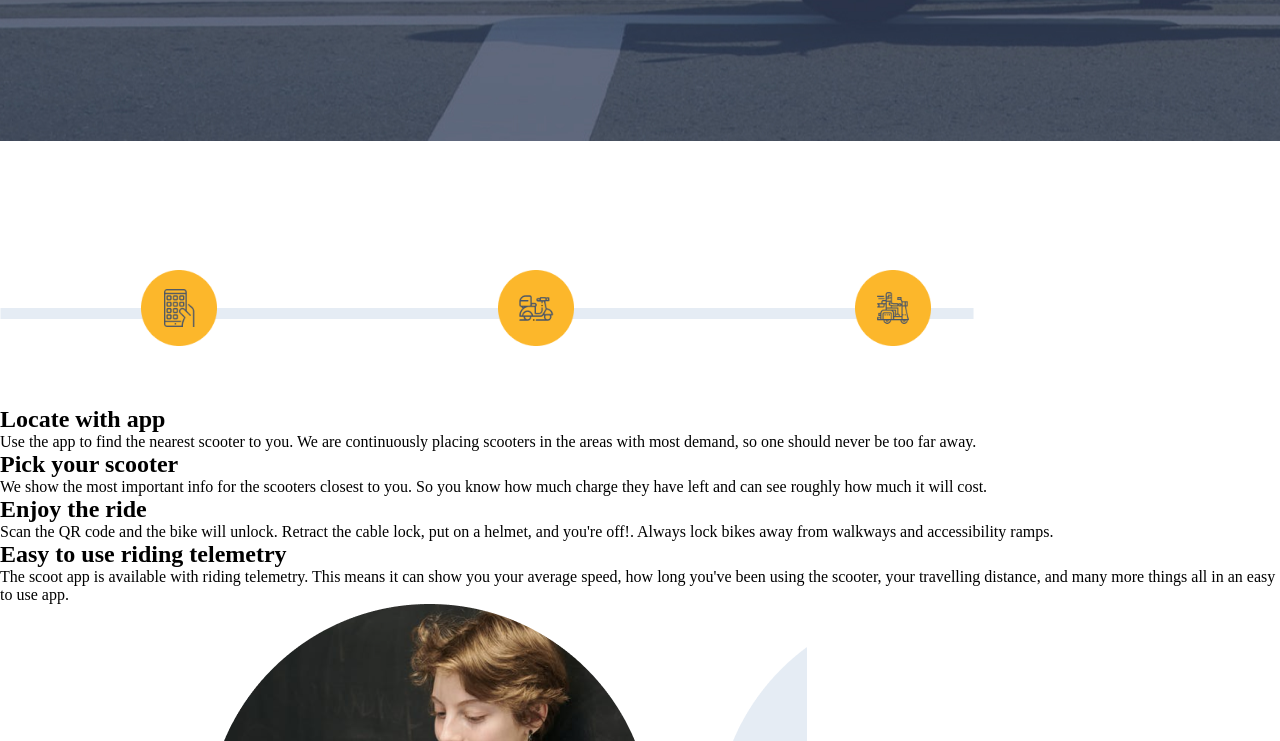
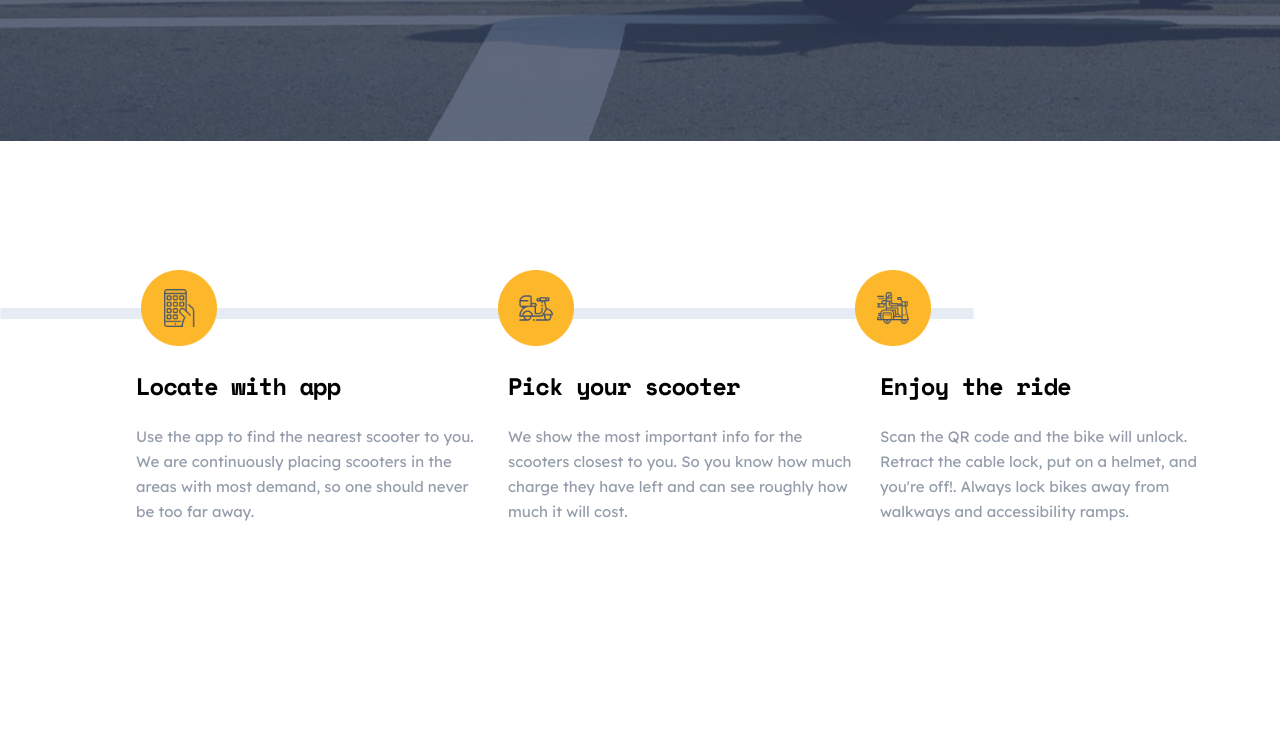
Before and after one commit to Neogiciaa/Scoot-Project, a website: page pages/home.html in a window 1280 px wide. Shown: the part 605-1346 px from the top of the page. Drawn offline with nearby package versions, Linux system fonts and the light colour scheme.

Commit message:
Added articles in getting-started section

```diff
--- a/pages/home.html
+++ b/pages/home.html
@@ -57,7 +57,7 @@
             <img class="thumbnails" src="../assets/scooter_thumbnail.png" alt="scooter-thumbnail">
             <img class="thumbnails" src="../assets/riding_scooter_thumbnail.png" alt="riding-scooter-thumbnail">
         </div>
-        <section class="articles_container">
+        <section class="articles-container">
             <article>
                 <h2>Locate with app</h2>
                 <p>Use the app to find the nearest scooter to you. We are continuously placing scooters in the areas
--- a/styles/home-page.scss
+++ b/styles/home-page.scss
@@ -86,7 +86,7 @@
   flex-direction: row;
   position: relative;
   width: 60%;
-  margin-bottom: 50px;
+  margin-bottom: 1rem;
 
   img {
     width: 96px;
@@ -106,3 +106,23 @@
   height: 0.7rem;
   z-index: 0;
 }
+
+.articles-container {
+  display: flex;
+  gap: 20px;
+  margin-bottom: 15rem;
+  margin-left: 8.5rem;
+
+  article {
+    h2 {
+      @extend %space-mono-h4;
+    }
+
+    p {
+      @extend %lexend-deca-body;
+      margin-top: 1.5rem;
+      width: 22rem;
+      color: $dim-grey;
+    }
+  }
+}
```
Also changed, not shown: styles/home-page.css, 1 other file.
